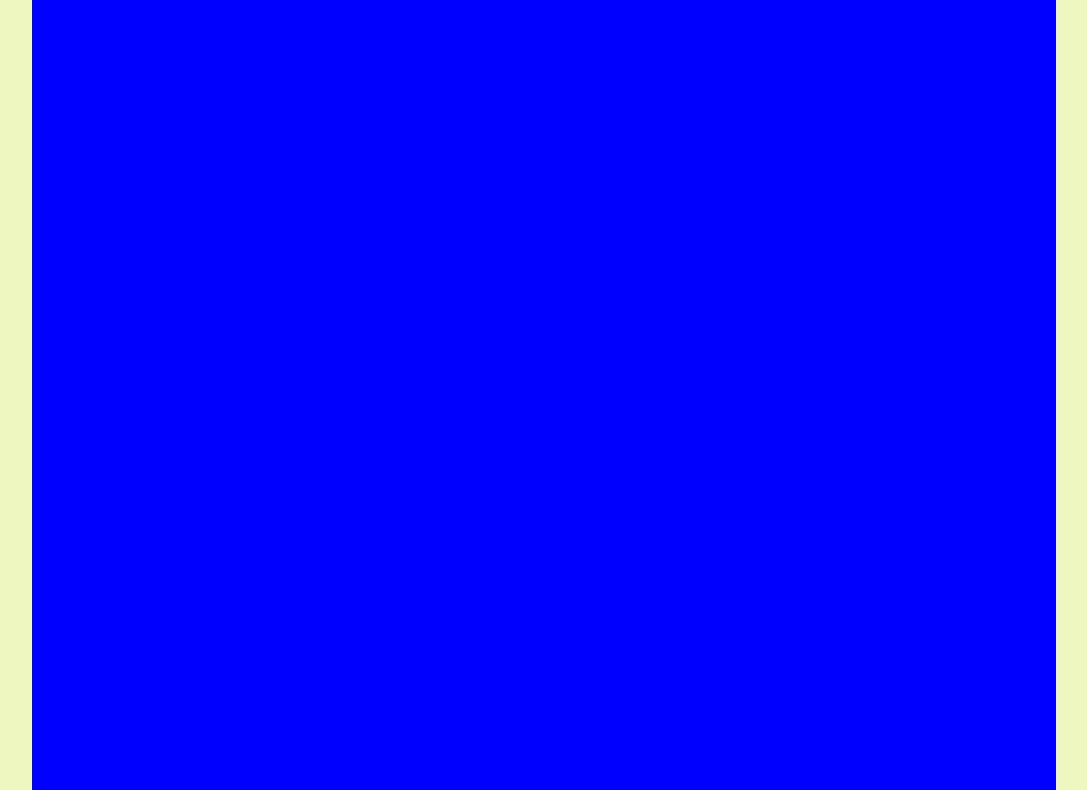
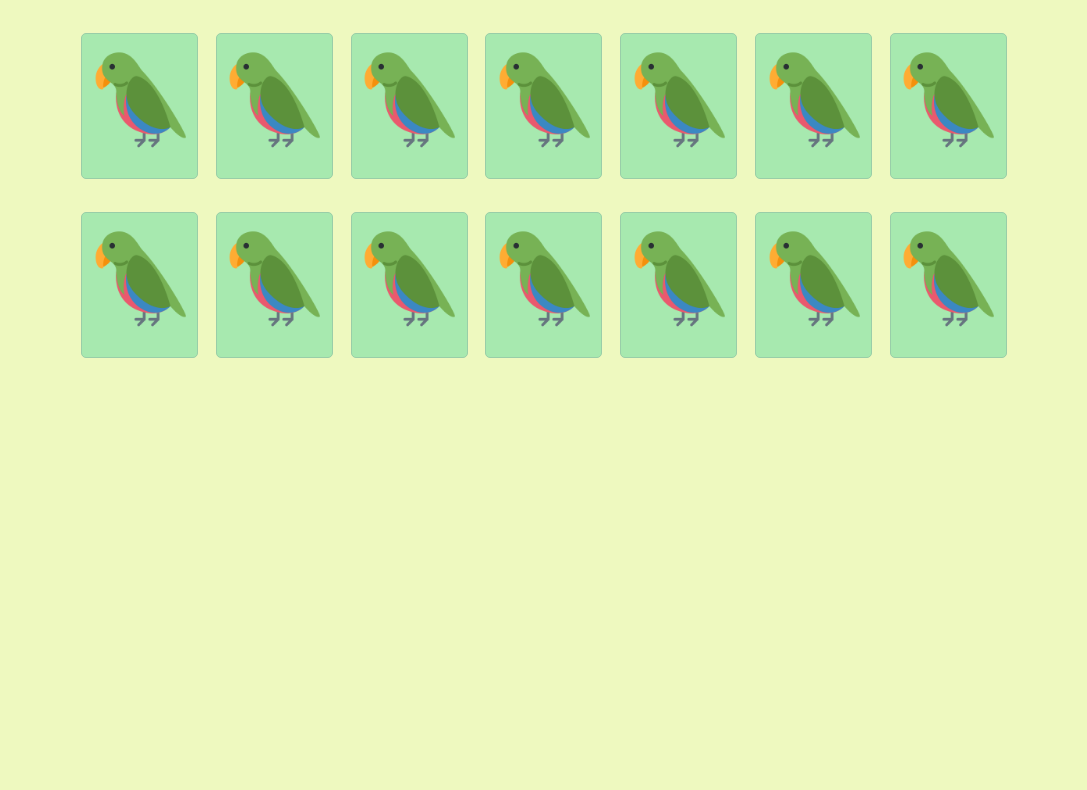
Before and after one commit to Aleisson/projeto4-parrotscardgame, a plain HTML site: page index.html in a window 1280 px wide. Shown: the part 118-908 px from the top of the page, without its empty margins (96-1183 px from the left). After the commit the page ends 800 px from the top, so only its background shows below. Drawn offline with Linux system fonts and the light colour scheme.

Commit message:
layout - desktop

```diff
--- a/index.html
+++ b/index.html
@@ -12,7 +12,20 @@
 
     <h1>PARROT CARD GAME</h1>
     <div class="content">
-        teste
+        <div class="card"><img src="img/front.png" alt="papagaio"></div>
+        <div class="card"><img src="img/front.png" alt="papagaio"></div>
+        <div class="card"><img src="img/front.png" alt="papagaio"></div>
+        <div class="card"><img src="img/front.png" alt="papagaio"></div>
+        <div class="card"><img src="img/front.png" alt="papagaio"></div>
+        <div class="card"><img src="img/front.png" alt="papagaio"></div>
+        <div class="card"><img src="img/front.png" alt="papagaio"></div>
+        <div class="card"><img src="img/front.png" alt="papagaio"></div>
+        <div class="card"><img src="img/front.png" alt="papagaio"></div>
+        <div class="card"><img src="img/front.png" alt="papagaio"></div>
+        <div class="card"><img src="img/front.png" alt="papagaio"></div>
+        <div class="card"><img src="img/front.png" alt="papagaio"></div>
+        <div class="card"><img src="img/front.png" alt="papagaio"></div>
+        <div class="card"><img src="img/front.png" alt="papagaio"></div>
     </div>
     <script src="script.js"></script>
 </body>
--- a/stlye/index.css
+++ b/stlye/index.css
@@ -22,11 +22,34 @@ h1 {
     line-height: 66px;
     letter-spacing: -0.004em;
     color: #75B79E;
+    margin-bottom: 32px;
 }
 
 
 .content {
-    width: 80%;
-    height: 90vw;
-    background-color: blue;
+    width: 926px;
+    height: 28vw;
+    /* background-color: blue; */
+    display: flex;
+    flex-wrap: wrap;
+    justify-content: space-between;
+    align-content: space-around;
 }
+
+.card {
+    width: 117px;
+    height: 146px;
+    background: #A7E9AF;
+    border: 1px solid #99CEA8;
+    border-radius: 5px;
+    display: flex;
+    justify-content: center;
+
+
+}
+
+.card img {
+    width: 100px;
+    height: 100px;
+    margin-top: 16px;
+}
```
